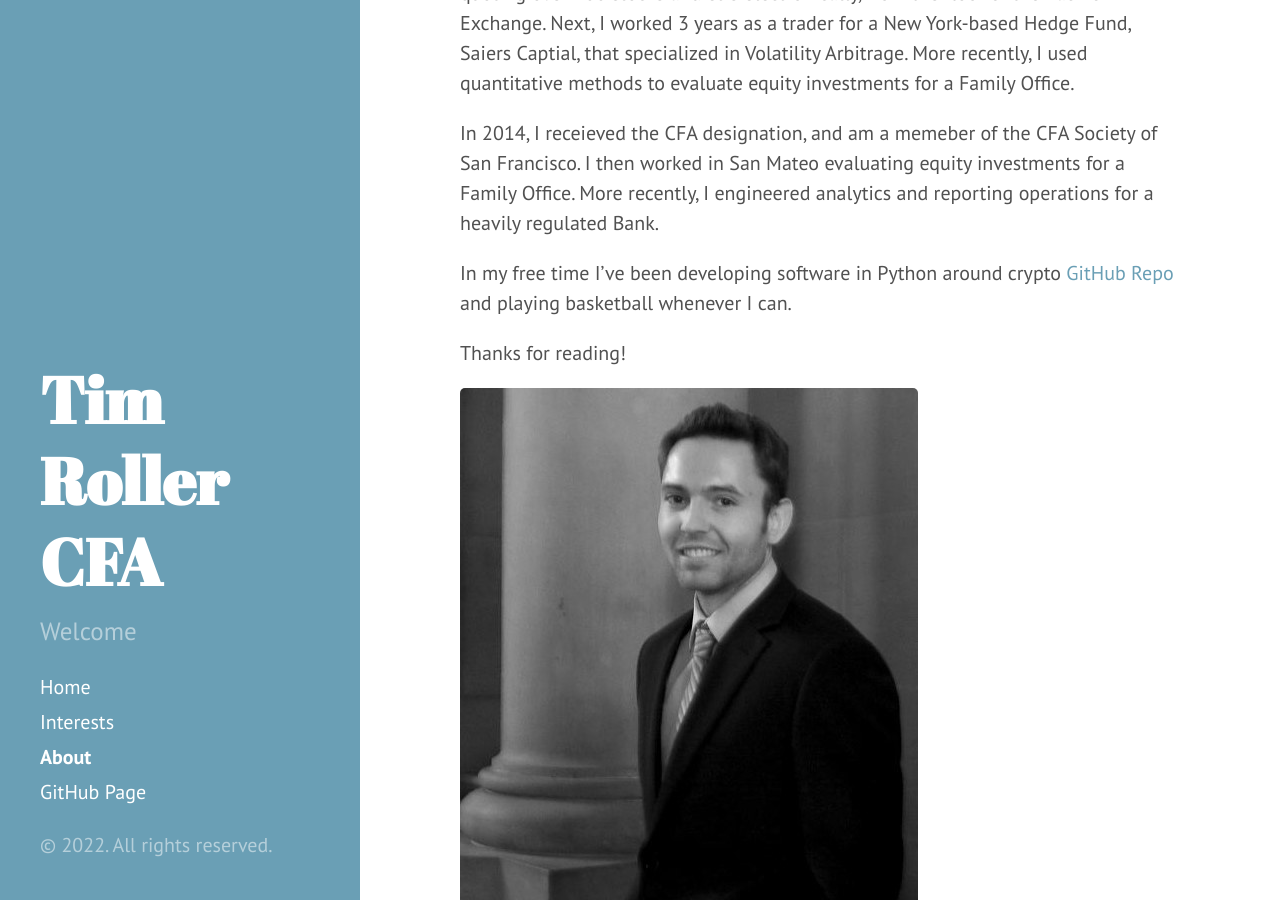
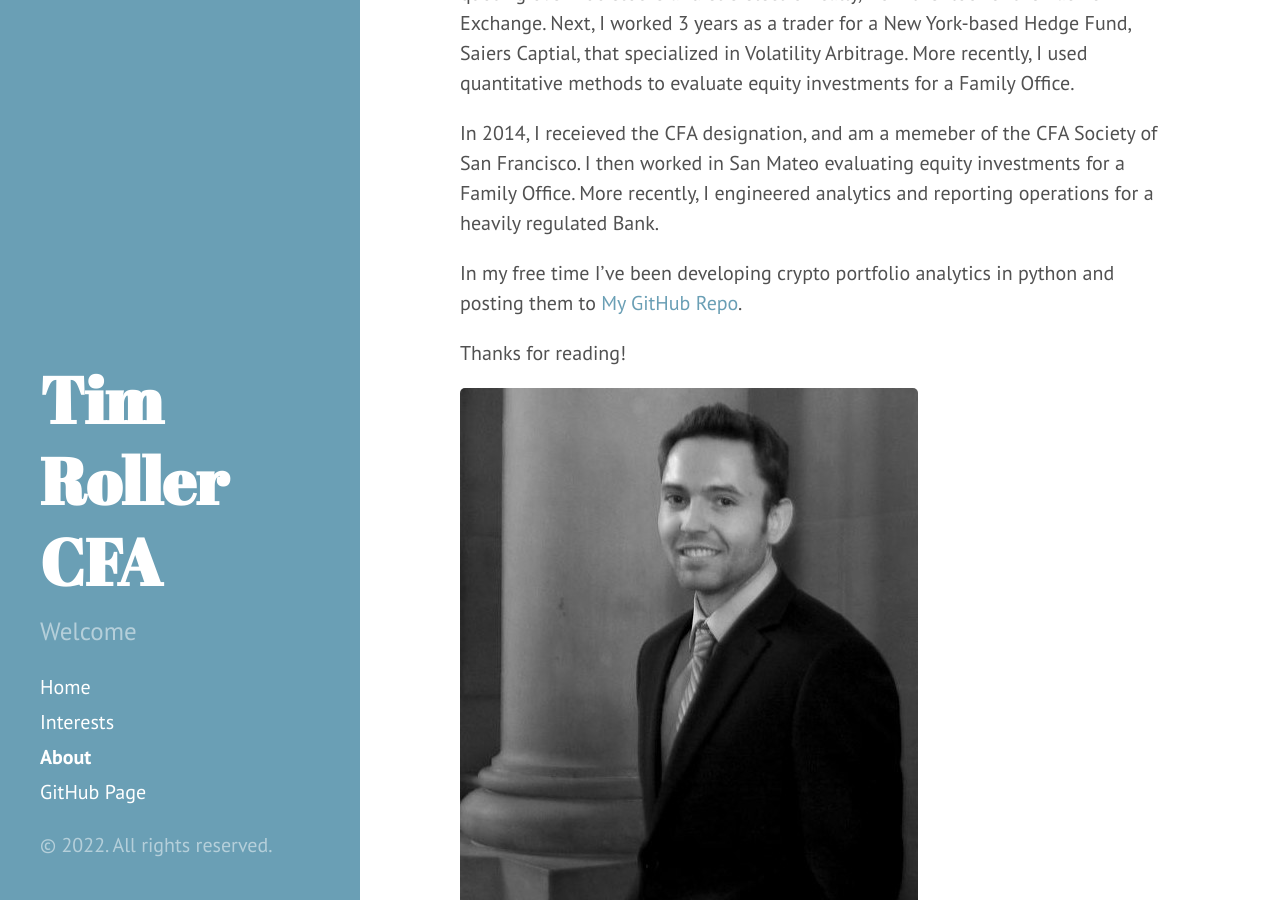
Before and after one commit to TimRoller/TimRoller.github.io, a Jekyll site: the page built from about.md, in a window 1280 px wide and 900 px high, scrolled down 420 px. Built offline with Jekyll 4.4.1, drawn with Linux system fonts in a browser that asks for light colours.

Commit message:
Update about.md

```diff
--- a/about.md
+++ b/about.md
@@ -10,7 +10,7 @@ I spent two summers interning for a Consulting Engineering firm, SGH, before emb
 
 In 2014, I receieved the CFA designation, and am a memeber of the CFA Society of San Francisco. I then worked in San Mateo evaluating equity investments for a Family Office. More recently, I engineered analytics and reporting operations for a heavily regulated Bank.
 
-In my free time I've been developing software in Python around crypto <a href="https://github.com/TimRoller/Crypto-Portfolio-Analytics"> GitHub Repo </a> and playing basketball whenever I can.
+In my free time I've been developing crypto portfolio analytics in python and posting them to <a href="https://github.com/TimRoller/Crypto-Portfolio-Analytics">My GitHub Repo</a>.
 
 Thanks for reading!
 
```
